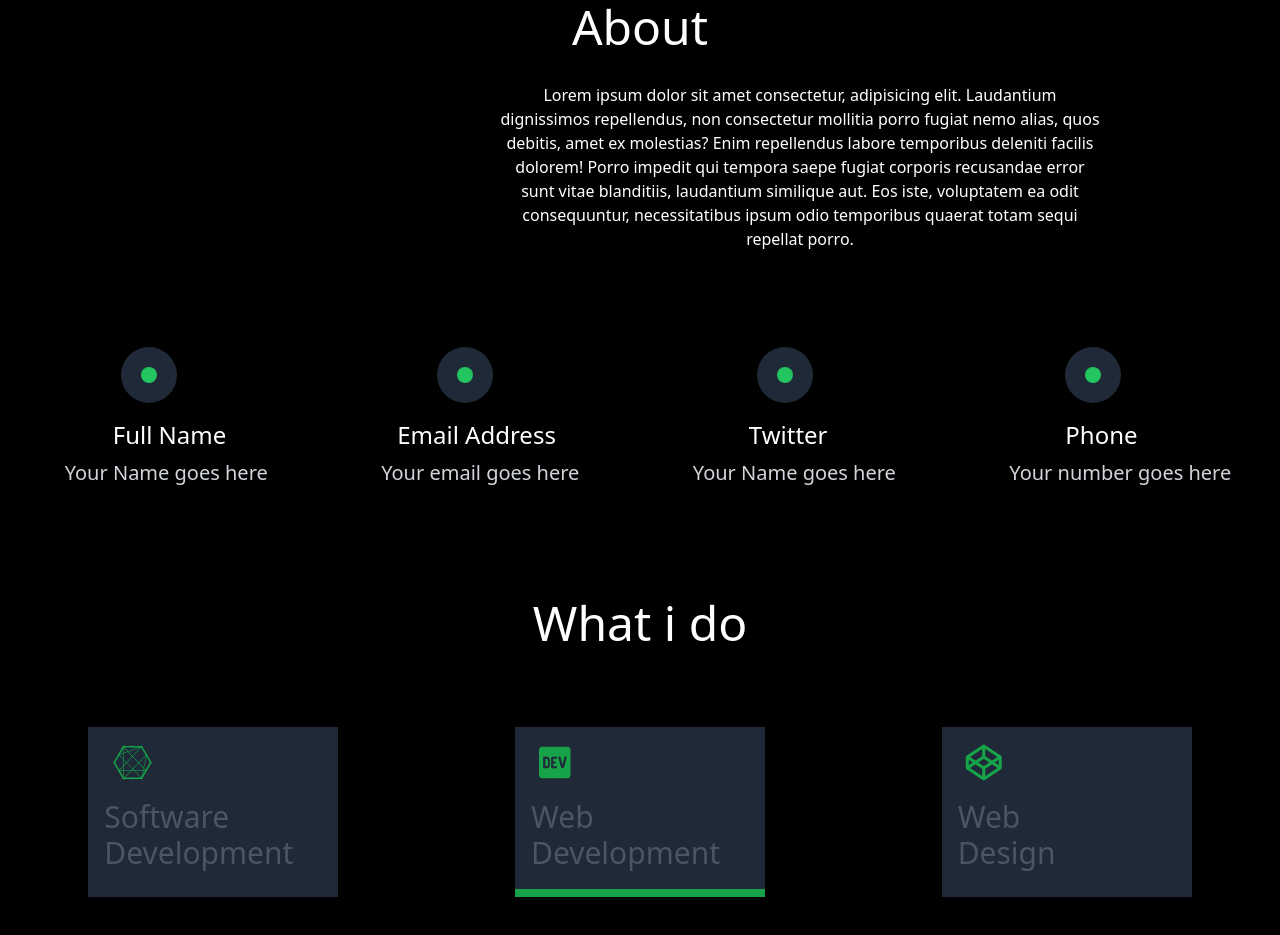
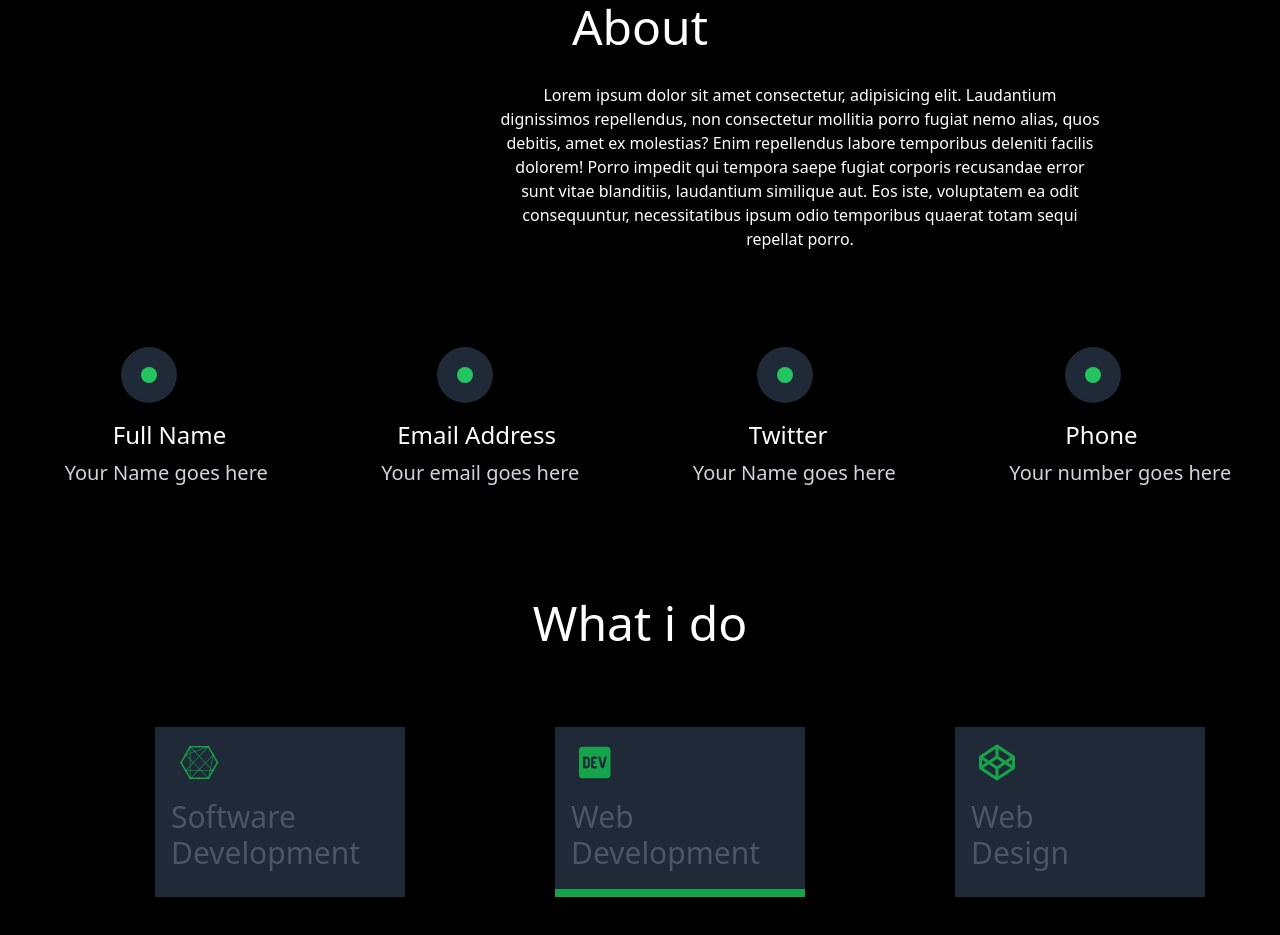
Before and after one commit to Ikram-Hsn/group7, a plain HTML site: page index.html in a window 1280 px wide. Shown: the part 583-1518 px from the top of the page. Before the commit the page ends 1480 px from the top, so only its background shows below. Drawn offline with nearby package versions, Linux system fonts and the light colour scheme.

Commit message:
section 2

```diff
--- a/index.html
+++ b/index.html
@@ -86,21 +86,21 @@
    <!-- </div> -->
 
    <div>
-    <h1 class="text-5xl text-white mt-28 pb-20    text-center">What i do</h1>
+    <h1 class="text-5xl text-white mt-28 pb-20 text-center">What i do</h1>
 
-    <div class="flex justify-around">
+    <div class="sm:flex justify-around ml-20">
 
-      <div class="w-[250px] h-[170px] bg-gray-800  items-center">
+      <div class="w-[250px] h-[170px] bg-gray-800  items-center mb-11">
         <i class="fa-brands fa-connectdevelop text-green-600  text-4xl pb-4 ml-6 mt-4"></i>
         <h2 class="text-gray-600 text-3xl w-[300px] ml-4">Software Development</h2>
       </div>
 
-      <div class="w-[250px] h-[170px] bg-gray-800  items-center  border-b-8 border-b-green-600">
+      <div class="w-[250px] h-[170px] bg-gray-800  items-center  border-b-8 border-b-green-600 mb-11">
         <i class="fa-brands fa-dev text-green-600  text-4xl pb-4 ml-6 mt-4"></i>
         <h2 class="text-gray-600 text-3xl w-[200px] ml-4">Web Development</h2>
       </div>
 
-      <div class="w-[250px] h-[170px] bg-gray-800  items-center">
+      <div class="w-[250px] h-[170px] bg-gray-800  items-center mb-11">
         <i class="fa-brands fa-codepen text-green-600  text-4xl pb-4 ml-6 mt-4"></i>
         <h2 class="text-gray-600 text-3xl w-[100px] ml-4">Web Design</h2>
       </div>
```
